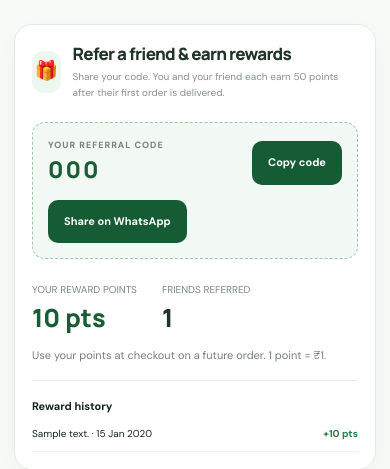
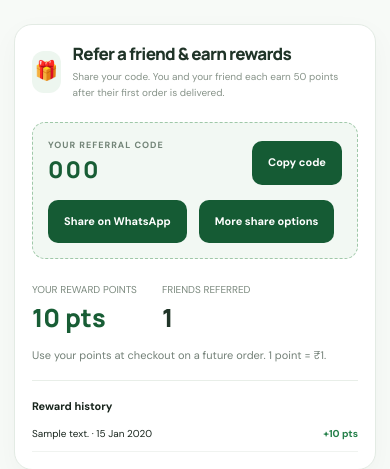
Before and after one commit to Dharun7715/Tharai-Basket, a Flask app: template app/templates/account.html in a window 390 px wide. Shown: the part 220-689 px from the top of the page. Run offline with Flask 3, Linux system fonts and the light colour scheme; tables that the repository leaves empty hold one stand-in row (values such as "Sample post"); the template is opened without the code that fills it: values that come from a table or form of the project are taken from there, most other values are stand-ins (such as "Sample title", 1, 10 or a date in 2020); some libraries are stand-ins or nearby versions.

Commit message:
Add mobile navigation, admin order alerts, referral sharing and seasonal campaign

```diff
--- a/app/templates/account.html
+++ b/app/templates/account.html
@@ -11,6 +11,7 @@
     <div style="flex:1;min-width:180px"><small style="display:block;color:#728477;font-weight:700;font-size:9px;letter-spacing:1px">YOUR REFERRAL CODE</small><strong id="tb-referral-code" style="font:800 23px 'Manrope';letter-spacing:2px;color:#185d35">{{ referral_code.code }}</strong></div>
     <button type="button" class="tb-account-primary" onclick="navigator.clipboard.writeText(document.getElementById('tb-referral-code').textContent).then(()=>{this.textContent='Copied!'})">Copy code</button>
     <a class="tb-account-primary" style="text-decoration:none" target="_blank" rel="noopener" href="https://wa.me/?text={{ ('Join me on Tharai Basket! Use my referral code ' ~ referral_code.code ~ ' when creating your account.')|urlencode }}">Share on WhatsApp</a>
+    <button type="button" class="tb-account-primary" onclick="(async()=>{const message='Join me on Tharai Basket! Use my referral code {{ referral_code.code }} when creating your account.';if(navigator.share){try{await navigator.share({title:'Tharai Basket invitation',text:message,url:window.location.origin});return;}catch(e){if(e.name==='AbortError')return;}}try{await navigator.clipboard.writeText(message);this.textContent='Invite copied!';}catch(e){window.prompt('Copy your invite message',message);}})()">More share options</button>
    </div>
    {% endif %}
    <div style="display:flex;gap:25px;flex-wrap:wrap;margin-top:17px">
```
